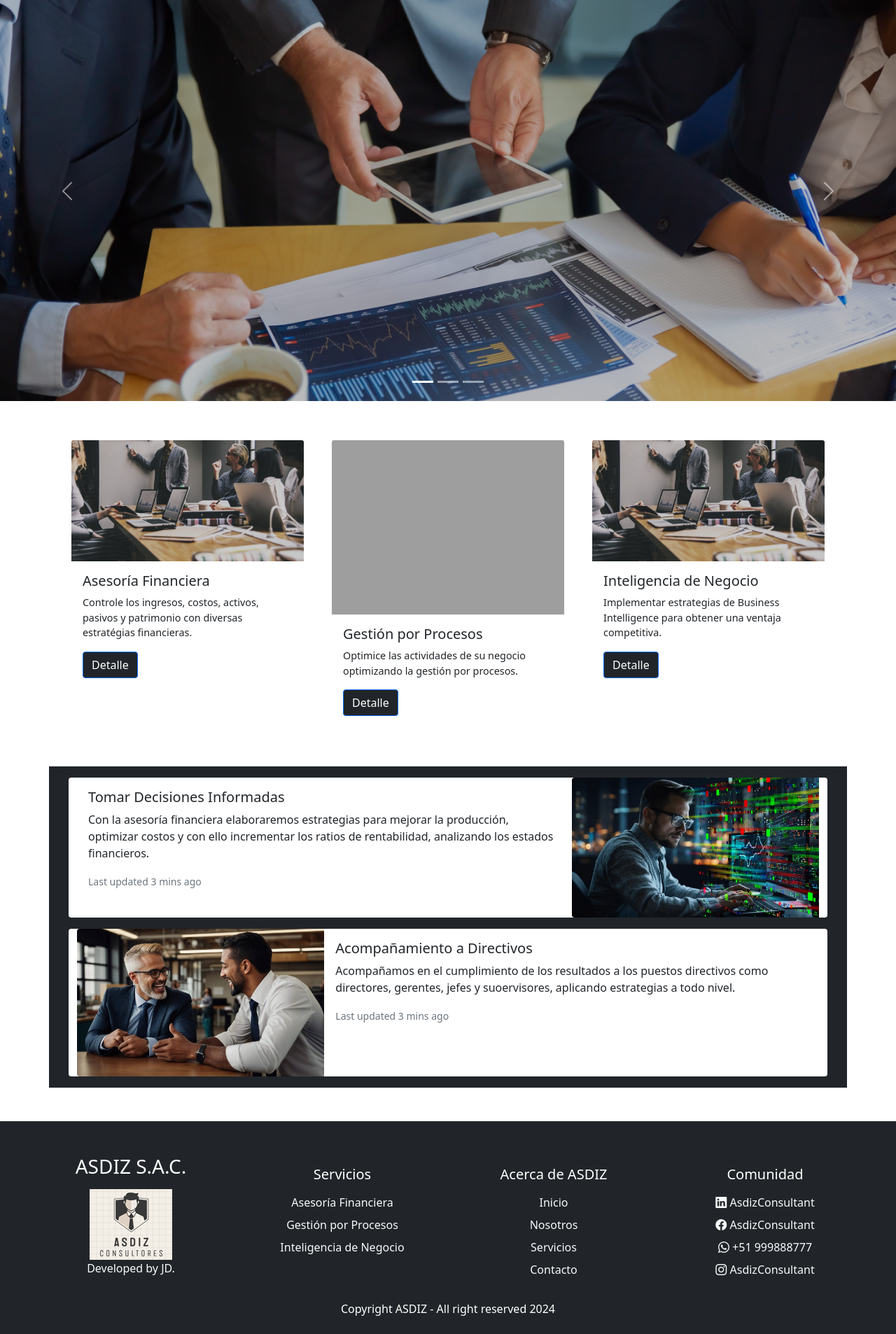
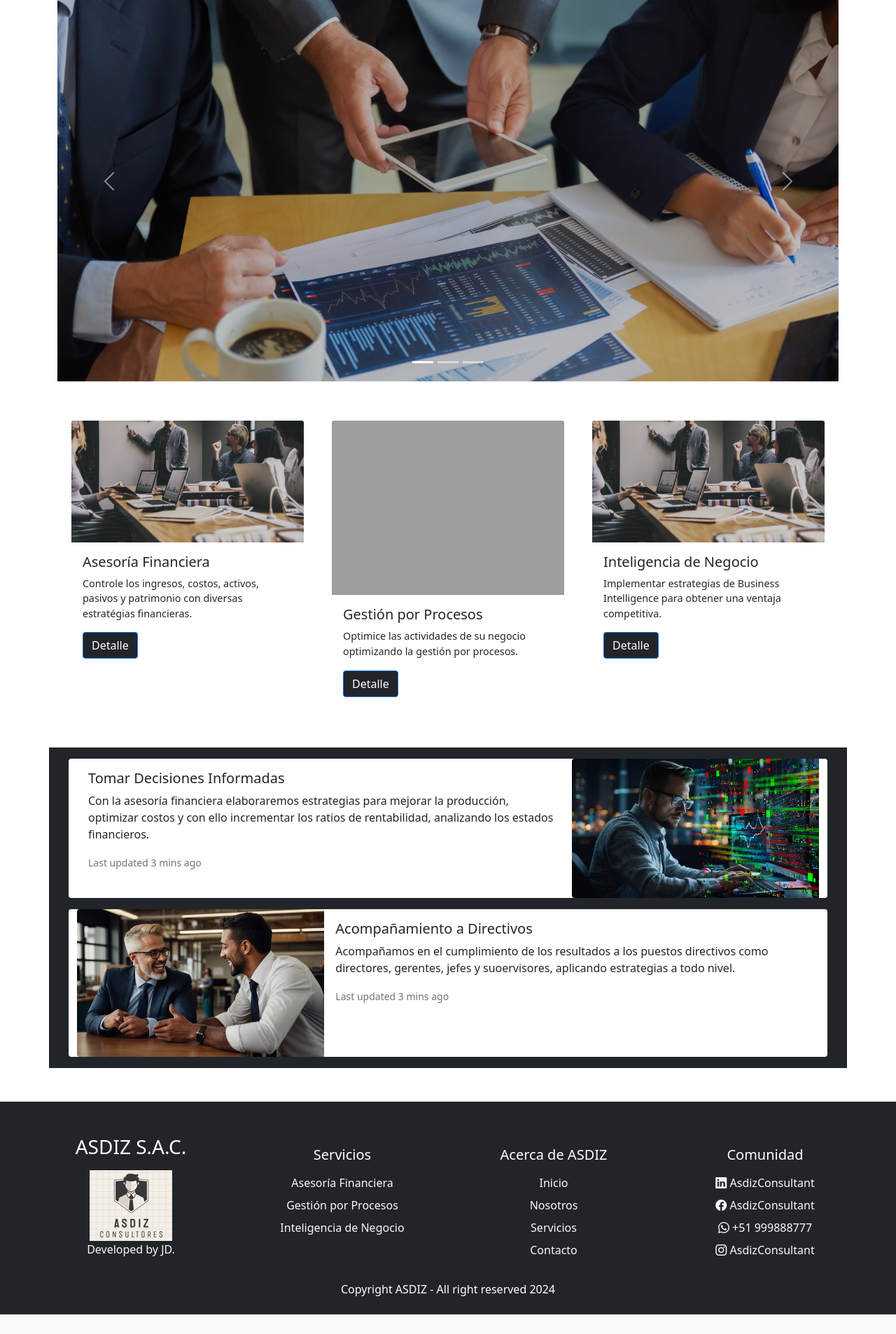
Before and after one commit to JavierDioses84/proybackfinal, a Django app: page /home/ in a window 1280 px wide. Shown: the part 127-2033 px from the top of the page at 70% size. After the commit the page ends 2005 px from the top, so only its background shows below. Run offline with Django 5.2, Linux system fonts and the light colour scheme; the visitor is signed in with stand-in values (Sample User, id 1); grey boxes are pictures that could not be loaded.

Commit message:
slider en container en home

```diff
--- a/ProyectoBackFinal/inicio/templates/home.html
+++ b/ProyectoBackFinal/inicio/templates/home.html
@@ -46,7 +46,8 @@
     </nav>
   </header>
 
-  <div>
+  <div class="container mt-2">
+    <div class="row">
       <div id="carouselExampleIndicators" class="carousel slide" data-bs-ride="carousel">
         <div class="carousel-indicators">
           <button type="button" data-bs-target="#carouselExampleIndicators" data-bs-slide-to="0" class="active" aria-current="true" aria-label="Slide 1"></button>
@@ -74,6 +75,8 @@
         </button>
       </div>
     </div>
+  </div>
+
 
     <div class="container mt-2">
       <div class="container mt-5">
```
Lines whose indentation alone changed are shown as unchanged.
